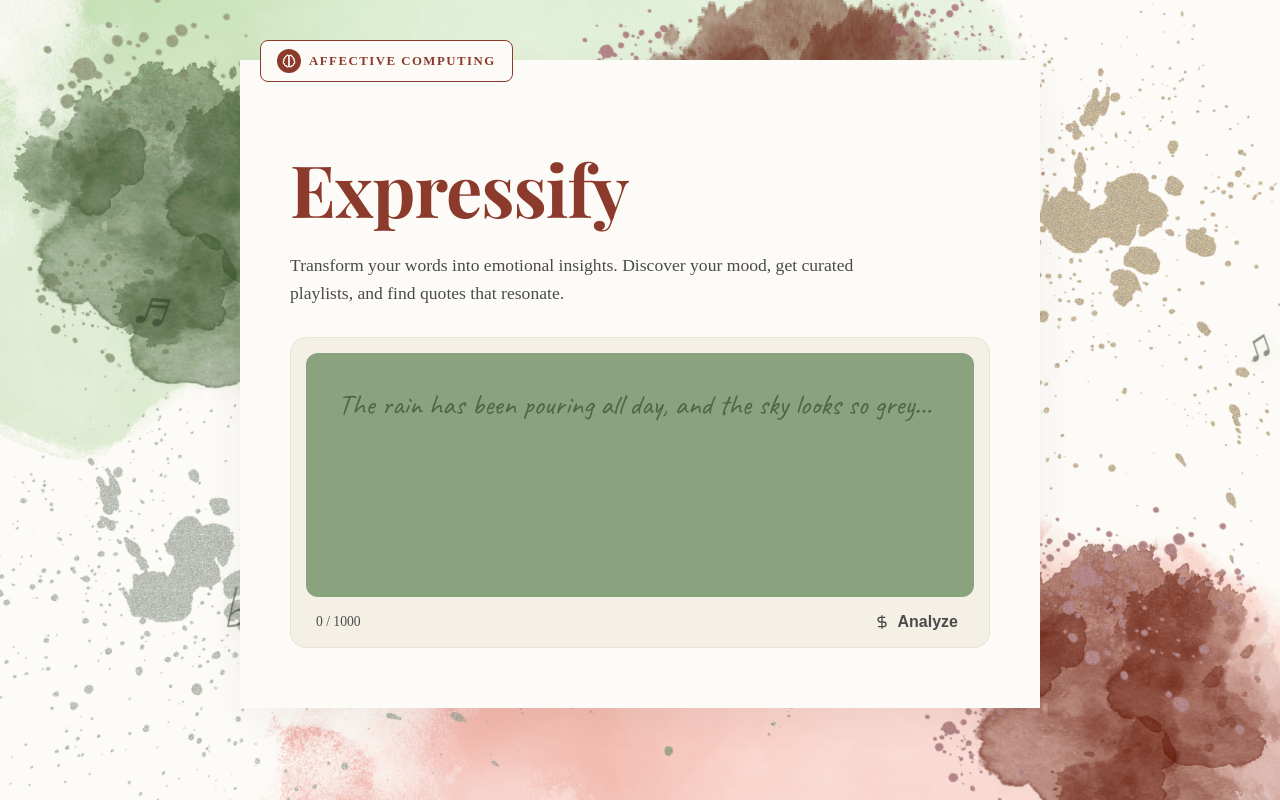
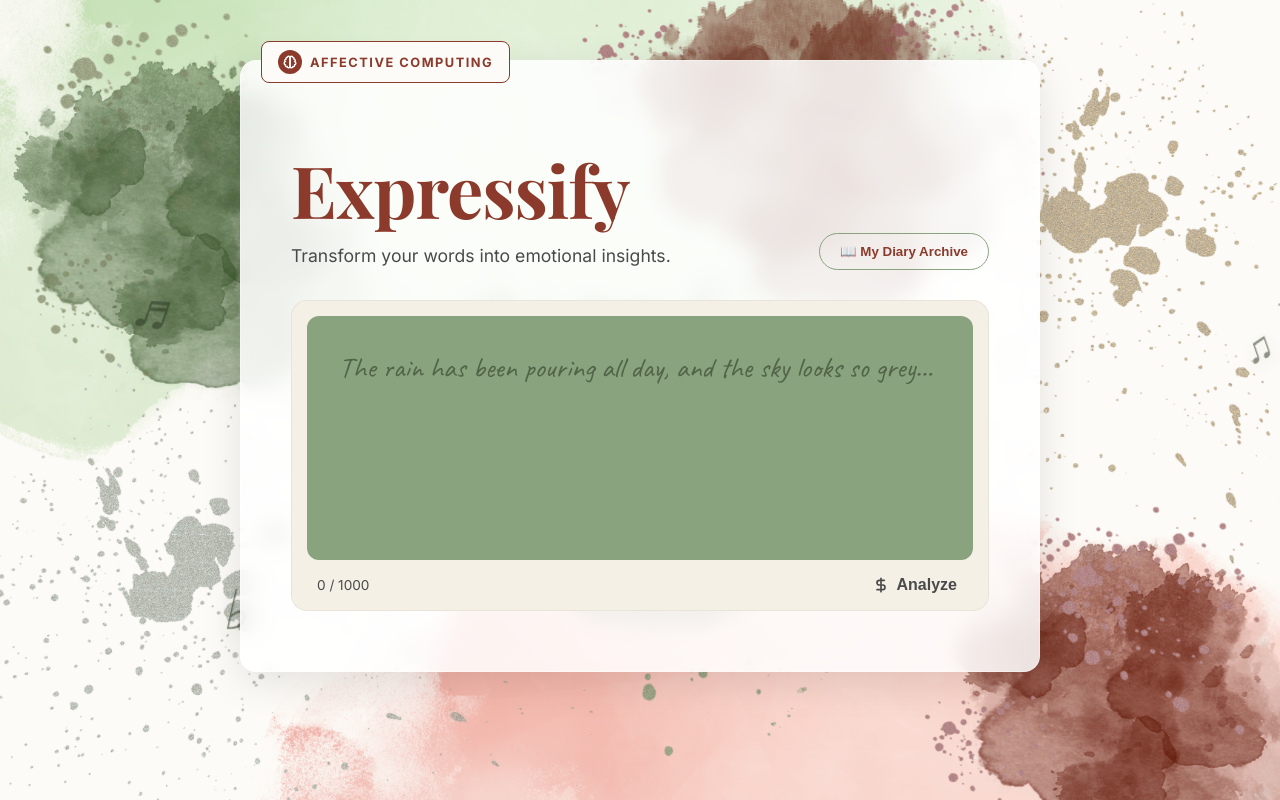
Before and after one commit to Skylantern111/Expressify, a React (Vite) app: page / in a window 1280 px wide. Built offline with nearby package versions, Linux system fonts and the light colour scheme; a web font is replaced by a local one.

Commit message:
add: diary history
input history

```diff
--- a/src/App.css
+++ b/src/App.css
@@ -1,4 +1,4 @@
-/* --- THE DANCING NOTES (Darker & Brought Forward) --- */
+/* --- THE DANCING NOTES --- */
 .music-wave-container {
   position: fixed;
   top: 0;
@@ -7,18 +7,14 @@
   height: 100vh;
   pointer-events: none;
   z-index: 0;
-  /* Brought up slightly to sit nicely over the background image */
 }
 
 .music-note {
   position: absolute;
   color: var(--dark-green);
-  /* Much darker color to pop against the cream background */
   opacity: 0;
   font-size: 3.5rem;
-  /* Made slightly larger for better visibility */
   text-shadow: 0 4px 12px rgba(45, 59, 37, 0.2);
-  /* Soft shadow to give them depth */
   animation: landscapeFlow 18s linear infinite, landscapeWave 5s ease-in-out infinite alternate;
 }
 
@@ -71,12 +67,10 @@
     opacity: 0.6;
   }
 
-  /* Increased opacity so they pop */
   85% {
     opacity: 0.6;
   }
 
-  /* Increased opacity so they pop */
   100% {
     left: -15%;
     opacity: 0;
@@ -93,8 +87,6 @@
   }
 }
 
-/* --- (REMOVED WATERCOLOR CSS BLOBS TO PREVENT OVERLAP) --- */
-
 /* --- MAIN LAYOUT --- */
 .app-wrapper {
   max-width: 800px;
@@ -107,11 +99,14 @@
 }
 
 .main-card {
-  background-color: #fdfbf7;
+  background-color: var(--card-bg);
+  backdrop-filter: blur(10px);
+  -webkit-backdrop-filter: blur(10px);
   padding: 60px 50px;
-  border-radius: 0;
-  box-shadow: 0 10px 40px rgba(0, 0, 0, 0.05);
+  border-radius: 16px;
+  box-shadow: 0 10px 40px rgba(0, 0, 0, 0.1);
   position: relative;
+  border: 1px solid rgba(255, 255, 255, 0.3);
 }
 
 /* --- HERO SECTION --- */
@@ -146,6 +141,9 @@
 
 .hero {
   margin-bottom: 30px;
+  display: flex;
+  justify-content: space-between;
+  align-items: flex-end;
   text-align: left;
 }
 
@@ -154,14 +152,14 @@
   font-size: 4.5rem;
   font-weight: 700;
   color: var(--text-heading);
-  margin: 20px 0 15px 0;
+  margin: 20px 0 5px 0;
   letter-spacing: -1px;
 }
 
 .hero .description {
   font-size: 1.1rem;
   color: var(--text-main);
-  max-width: 600px;
+  max-width: 500px;
   line-height: 1.6;
   margin: 0;
 }
@@ -299,6 +297,7 @@
   stroke: var(--spotify-rust);
   stroke-width: 3.5;
   stroke-linecap: round;
+  transition: stroke-dasharray 1s ease-out;
 }
 
 .percentage {
@@ -310,9 +309,9 @@
   dominant-baseline: middle;
 }
 
-/* --- QUOTES & KEYWORDS --- */
+/* Quotes & Keywords */
 .quote-box {
-  background: var(--card-bg);
+  background: var(--input-outer);
   border-radius: 12px;
   padding: 25px 35px;
   position: relative;
@@ -365,7 +364,7 @@
   margin-right: 6px;
 }
 
-/* --- PLATFORM TOGGLES --- */
+/* Toggles */
 .platform-toggles {
   display: flex;
   justify-content: center;
@@ -399,7 +398,7 @@
   box-shadow: 0 4px 12px rgba(0, 0, 0, 0.1);
 }
 
-/* --- PLAYER AREA & PLAYLIST --- */
+/* Player Area */
 .player-container {
   width: 100%;
   max-width: 600px;
@@ -428,7 +427,7 @@
 }
 
 .song-item {
-  background: var(--card-bg);
+  background: #f4f0e6;
   border-radius: 12px;
   padding: 15px 20px;
   display: flex;
@@ -460,12 +459,6 @@
   margin-top: 2px;
 }
 
-.song-number {
-  font-size: 0.85rem;
-  color: #a8a8a8;
-  margin-left: auto;
-}
-
 .listen-btn {
   font-size: 0.8rem;
   padding: 8px 16px;
@@ -476,8 +469,83 @@
   border: 1px solid #d1d5db;
 }
 
-.listen-btn:hover {
-  background: rgba(0, 0, 0, 0.05);
+/* --- DIARY ARCHIVE HISTORY --- */
+.history-toggle-btn {
+  background: var(--input-outer);
+  border: 1px solid var(--sage-green);
+  color: var(--text-heading);
+  padding: 10px 20px;
+  border-radius: 20px;
+  cursor: pointer;
+  font-weight: bold;
+  transition: all 0.3s;
+}
+
+.history-toggle-btn:hover {
+  background: var(--sage-green);
+  color: white;
+}
+
+.history-container {
+  width: 100%;
+  max-width: 650px;
+  display: flex;
+  flex-direction: column;
+  gap: 20px;
+  margin-top: 20px;
+}
+
+.history-list {
+  display: flex;
+  flex-direction: column;
+  gap: 20px;
+  max-height: 60vh;
+  overflow-y: auto;
+  padding-right: 10px;
+}
+
+.history-card {
+  padding: 25px;
+  text-align: left;
+  background: var(--input-outer);
+  border-radius: 12px;
+  border-left: 6px solid var(--sage-green);
+}
+
+.history-header {
+  display: flex;
+  justify-content: space-between;
+  border-bottom: 1px solid rgba(0, 0, 0, 0.05);
+  padding-bottom: 10px;
+  margin-bottom: 15px;
+  font-size: 0.9rem;
+}
+
+.history-date {
+  color: var(--text-sub);
+  font-weight: 600;
+}
+
+.history-mood {
+  font-weight: bold;
+  color: var(--text-heading);
+}
+
+.history-text {
+  font-family: 'Caveat', cursive;
+  font-size: 1.6rem;
+  color: var(--dark-green);
+  margin-bottom: 15px;
+  line-height: 1.3;
+}
+
+.history-song {
+  background: rgba(255, 255, 255, 0.5);
+  padding: 10px 15px;
+  border-radius: 8px;
+  font-size: 0.85rem;
+  color: var(--text-main);
+  display: inline-block;
 }
 
 .reset-btn {
@@ -489,6 +557,9 @@
   cursor: pointer;
   font-size: 1rem;
   margin-top: 40px;
+  display: block;
+  margin-left: auto;
+  margin-right: auto;
 }
 
 @keyframes fadeIn {
--- a/src/App.jsx
+++ b/src/App.jsx
@@ -8,7 +8,8 @@ function App() {
   const [loading, setLoading] = useState(false);
   const [sessionData, setSessionData] = useState(null);
   const [history, setHistory] = useState([]);
-  const [activePlayer, setActivePlayer] = useState('spotify');
+  const [showHistory, setShowHistory] = useState(false);
+  const [activePlayer, setActivePlayer] = useState('youtube');
 
   useEffect(() => {
     try {
@@ -108,7 +109,7 @@ function App() {
 
       const finalSessionData = {
         session_id: "sess_" + Date.now(),
-        timestamp: new Date().toLocaleTimeString(),
+        timestamp: new Date().toLocaleString(),
         original_text: diaryEntry,
         token_count: tokenCount,
         extracted_keywords: extractKeywords(diaryEntry),
@@ -128,7 +129,8 @@ function App() {
       try { await addDoc(collection(db, "sessions"), finalSessionData); } catch (fbError) { console.warn("FB Error:", fbError); }
 
       setSessionData(finalSessionData);
-      setActivePlayer('spotify');
+      setActivePlayer('youtube');
+      setShowHistory(false);
       const newHistory = [finalSessionData, ...history].slice(0, 10);
       setHistory(newHistory);
       localStorage.setItem('vibe_history', JSON.stringify(newHistory));
@@ -137,11 +139,6 @@ function App() {
 
   return (
     <div id="root">
-      {/* Background Watercolor Blobs */}
-      <div className="watercolor-blob blob-1"></div>
-      <div className="watercolor-blob blob-2"></div>
-      <div className="watercolor-blob blob-3"></div>
-      <div className="splatter-1"></div>
 
       <div className="music-wave-container">
         <div className="music-note note-1">♪</div><div className="music-note note-2">♫</div><div className="music-note note-3">♩</div><div className="music-note note-4">♬</div><div className="music-note note-5">♪</div><div className="music-note note-6">♫</div><div className="music-note note-7">♭</div>
@@ -152,7 +149,7 @@ function App() {
 
           <div className="ai-badge">
             <div className="badge-icon">
-              <svg width="14" height="14" viewBox="0 0 24 24" fill="none" stroke="currentColor" strokeWidth="2">
+              <svg width="14" height="14" viewBox="0 0 24 24" fill="none" stroke="currentColor" strokeWidth="2.5">
                 <path d="M9.5 2A2.5 2.5 0 0 1 12 4.5v15a2.5 2.5 0 0 1-4.96.44 2.5 2.5 0 0 1-2.96-3.08 3 3 0 0 1-.34-5.58 2.5 2.5 0 0 1 1.32-4.24 2.5 2.5 0 0 1 1.98-3A2.5 2.5 0 0 1 9.5 2Z" />
                 <path d="M14.5 2A2.5 2.5 0 0 0 12 4.5v15a2.5 2.5 0 0 0 4.96.44 2.5 2.5 0 0 0 2.96-3.08 3 3 0 0 0 .34-5.58 2.5 2.5 0 0 0-1.32-4.24 2.5 2.5 0 0 0-1.98-3A2.5 2.5 0 0 0 14.5 2Z" />
               </svg>
@@ -161,19 +158,67 @@ function App() {
           </div>
 
           <div className="hero">
-            <h1>Expressify</h1>
-            <p className="description">Transform your words into emotional insights. Discover your mood, get curated playlists, and find quotes that resonate.</p>
+            <div>
+              <h1>Expressify</h1>
+              <p className="description">Transform your words into emotional insights.</p>
+            </div>
+
+            {/* The Diary Navigation Button */}
+            {!sessionData && (
+              <button
+                onClick={() => setShowHistory(!showHistory)}
+                className="history-toggle-btn"
+              >
+                {showHistory ? "Back to Generator" : "📖 My Diary Archive"}
+              </button>
+            )}
           </div>
 
-          {!sessionData ? (
+          {showHistory ? (
+            /* --- DIARY ARCHIVE VIEW --- */
+            <div className="history-container">
+              <div className="mood-header">
+                <h2>My Diary Archive</h2>
+                <p>Your past entries and emotional insights.</p>
+              </div>
+              {history.length === 0 ? (
+                <div className="history-card" style={{ textAlign: 'center', color: 'var(--text-sub)' }}>
+                  No diary entries found. Start reflecting!
+                </div>
+              ) : (
+                <div className="history-list">
+                  {history.map((entry, idx) => (
+                    <div key={idx} className="history-card">
+                      <div className="history-header">
+                        <span className="history-date">{entry.timestamp}</span>
+                        <span className="history-mood">{entry.affective_computing_data.detected_mood}</span>
+                      </div>
+                      <p className="history-text">"{entry.original_text || "No text recorded"}"</p>
+                      {entry.recommendation_data.singles && entry.recommendation_data.singles.length > 0 && (
+                        <div className="history-song">
+                          🎵 <strong>Soundtrack:</strong> {entry.recommendation_data.singles[0].title} by {entry.recommendation_data.singles[0].artist}
+                        </div>
+                      )}
+                    </div>
+                  ))}
+                </div>
+              )}
+            </div>
+          ) : !sessionData ? (
+            /* --- INPUT FORM --- */
             <form onSubmit={handleAnalyze} className="input-card">
               <div className="diary-input-wrapper">
-                <textarea value={diaryEntry} onChange={(e) => setDiaryEntry(e.target.value)} placeholder="The rain has been pouring all day, and the sky looks so grey..." className="diary-input" />
+                <textarea
+                  value={diaryEntry}
+                  onChange={(e) => setDiaryEntry(e.target.value)}
+                  placeholder="The rain has been pouring all day, and the sky looks so grey..."
+                  className="diary-input"
+                />
               </div>
               <div className="input-footer">
                 <span className="char-count">{diaryEntry.length} / 1000</span>
                 <button type="submit" className="analyze-btn" disabled={loading || !diaryEntry.trim()}>
-                  <svg width="16" height="16" viewBox="0 0 24 24" fill="none" stroke="currentColor" strokeWidth="2">
+                  <svg width="16" height="16" viewBox="0 0 24 24" fill="none" stroke="currentColor" strokeWidth="2.5" strokeLinecap="round" strokeLinejoin="round">
                     <path d="M12 2v20M17 5H9.5a3.5 3.5 0 0 0 0 7h5a3.5 3.5 0 0 1 0 7H6" />
                   </svg>
                   {loading ? 'Analyzing...' : 'Analyze'}
@@ -181,6 +226,7 @@ function App() {
               </div>
             </form>
           ) : (
+            /* --- RESULTS DASHBOARD --- */
             <div className="results-container">
 
               <div className="mood-header">
@@ -208,7 +254,6 @@ function App() {
                 </div>
               </div>
 
-              {/* QUOTE AND KEYWORDS NOW STACKED ABOVE TOGGLES */}
               <div className="quote-box">
                 <p className="quote-text">"{sessionData.recommendation_data.quote?.text}"</p>
                 <p className="quote-author">— {sessionData.recommendation_data.quote?.author}</p>
@@ -240,7 +285,7 @@ function App() {
                 {activePlayer === 'spotify' ? (
                   <iframe
                     key={sessionData.recommendation_data.playlist_id}
-                    src={`https://open.spotify.com/embed/playlist/${sessionData.recommendation_data.playlist_id}?utm_source=generator&theme=0`}
+                    src={`https://open.spotify.com/embed/playlist/${sessionData.recommendation_data.playlist_id}?utm_source=generator`}
                     width="100%"
                     height="352"
                     frameBorder="0"
@@ -257,7 +302,7 @@ function App() {
                         const youtubeSearchUrl = `https://www.youtube.com/results?search_query=${encodeURIComponent(track.title + ' ' + track.artist)}`;
                         return (
                           <div className="song-item" key={idx}>
-                            <div className="song-icon youtube-icon">
+                            <div className="song-icon">
                               <svg viewBox="0 0 24 24" width="24" height="24" fill="currentColor">
                                 <path d="M19.615 3.184c-3.604-.246-11.631-.245-15.23 0-3.897.266-4.356 2.62-4.385 8.816.029 6.185.484 8.549 4.385 8.816 3.6.245 11.626.246 15.23 0 3.897-.266 4.356-2.62 4.385-8.816-.029-6.185-.484-8.549-4.385-8.816zm-10.615 12.816v-8l8 3.993-8 4.007z" />
                               </svg>
@@ -266,7 +311,7 @@ function App() {
                               <span className="song-title">{track.title}</span>
                               <span className="song-artist">{track.artist}</span>
                             </div>
-                            <a href={youtubeSearchUrl} target="_blank" rel="noopener noreferrer" className="listen-btn youtube-btn">
+                            <a href={youtubeSearchUrl} target="_blank" rel="noopener noreferrer" className="listen-btn">
                               Listen on YouTube
                             </a>
                           </div>
--- a/src/index.css
+++ b/src/index.css
@@ -2,7 +2,8 @@
 
 :root {
   --bg-cream: #fdfbf7;
-  --card-bg: #f2ece0;
+  --card-bg: rgba(255, 255, 255, 0.85);
+  /* Slightly transparent white for glass effect */
   --text-main: #4a4a4a;
   --text-heading: #8b3a2b;
   /* Rust */
@@ -10,7 +11,9 @@
   --dark-green: #2d3b25;
   --spotify-rust: #8b3a2b;
   --youtube-green: #89a37e;
-
+  --spotify-green: #1DB954;
+  --text-sub: #7a7a7a;
+  --glass-border: rgba(0, 0, 0, 0.1);
 }
 
 body {
@@ -18,8 +21,12 @@ body {
   padding: 0;
   background: url('./assets/background.png') no-repeat center center fixed;
   background-size: cover;
-  /* This ensures the image stretches to fit perfectly */
+  background-color: var(--bg-cream);
+  /* Fallback */
+  color: var(--text-main);
+  font-family: 'Inter', system-ui, sans-serif;
   min-height: 100vh;
+  overflow-x: hidden;
 }
 
 * {
@@ -31,4 +38,5 @@ body {
   min-height: 100vh;
   display: flex;
   flex-direction: column;
+
 }
```
